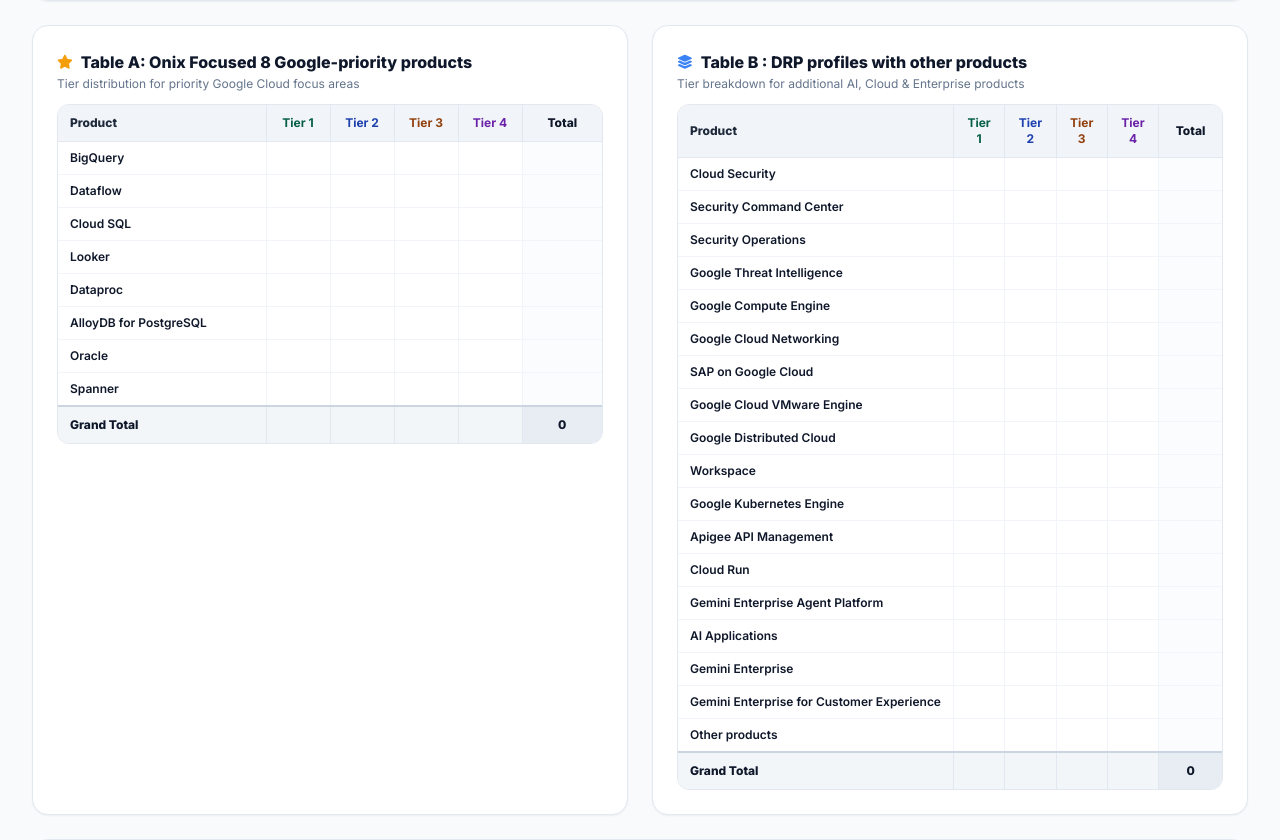
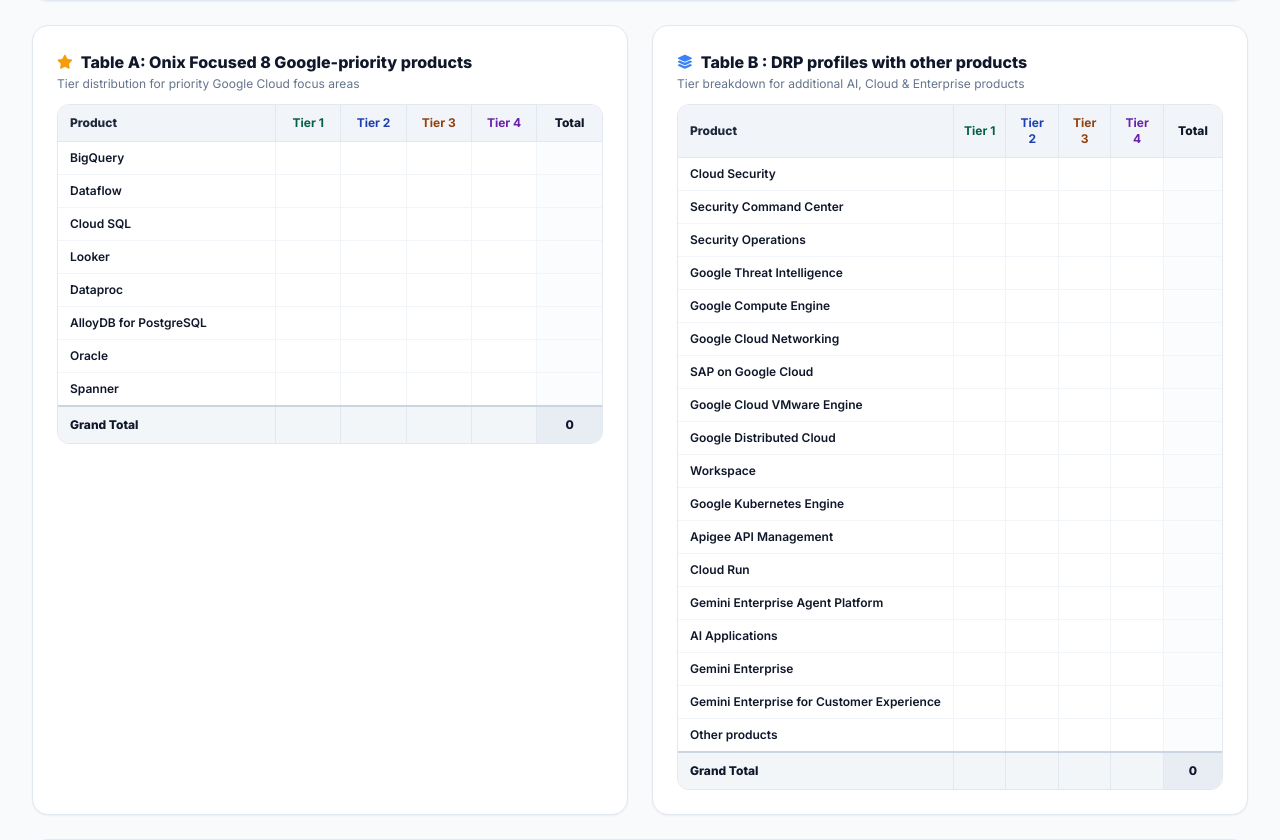
Before and after one commit to nikhilshelke-spec/onix-drp-portal, a Flask app: page / in a window 1280 px wide. Shown: the part 1049-1889 px from the top of the page. Run offline with Flask 3, Linux system fonts and the light colour scheme; the visitor is signed in with stand-in values (Sample User, id 1); some libraries are stand-ins or nearby versions.

Commit message:
Optimize Products Matrix table layout to eliminate empty gap between Product and Tier columns

```diff
--- a/templates/dashboard.html
+++ b/templates/dashboard.html
@@ -285,12 +285,12 @@
                     <table class="w-full text-left text-xs text-slate-700 border-collapse">
                         <thead class="bg-slate-100 text-slate-800 font-bold border-b border-slate-200">
                             <tr>
-                                <th class="py-2.5 px-3 border-r border-slate-200 font-extrabold">Product</th>
-                                <th class="py-2.5 px-2.5 text-center border-r border-slate-200 text-emerald-800 font-bold w-16">Tier 1</th>
-                                <th class="py-2.5 px-2.5 text-center border-r border-slate-200 text-blue-800 font-bold w-16">Tier 2</th>
-                                <th class="py-2.5 px-2.5 text-center border-r border-slate-200 text-amber-800 font-bold w-16">Tier 3</th>
-                                <th class="py-2.5 px-2.5 text-center border-r border-slate-200 text-purple-800 font-bold w-16">Tier 4</th>
-                                <th class="py-2.5 px-3 text-center font-extrabold text-slate-900 w-20">Total</th>
+                                <th class="py-2.5 px-3 border-r border-slate-200 font-extrabold w-2/5">Product</th>
+                                <th class="py-2.5 px-2.5 text-center border-r border-slate-200 text-emerald-800 font-bold w-[12%]">Tier 1</th>
+                                <th class="py-2.5 px-2.5 text-center border-r border-slate-200 text-blue-800 font-bold w-[12%]">Tier 2</th>
+                                <th class="py-2.5 px-2.5 text-center border-r border-slate-200 text-amber-800 font-bold w-[12%]">Tier 3</th>
+                                <th class="py-2.5 px-2.5 text-center border-r border-slate-200 text-purple-800 font-bold w-[12%]">Tier 4</th>
+                                <th class="py-2.5 px-3 text-center font-extrabold text-slate-900 w-[12%]">Total</th>
                             </tr>
                         </thead>
                         <tbody class="divide-y divide-slate-100">
@@ -337,12 +337,12 @@
                     <table class="w-full text-left text-xs text-slate-700 border-collapse">
                         <thead class="bg-slate-100 text-slate-800 font-bold border-b border-slate-200">
                             <tr>
-                                <th class="py-2.5 px-3 border-r border-slate-200 font-extrabold">Product</th>
-                                <th class="py-2.5 px-2.5 text-center border-r border-slate-200 text-emerald-800 font-bold w-16">Tier 1</th>
-                                <th class="py-2.5 px-2.5 text-center border-r border-slate-200 text-blue-800 font-bold w-16">Tier 2</th>
-                                <th class="py-2.5 px-2.5 text-center border-r border-slate-200 text-amber-800 font-bold w-16">Tier 3</th>
-                                <th class="py-2.5 px-2.5 text-center border-r border-slate-200 text-purple-800 font-bold w-16">Tier 4</th>
-                                <th class="py-2.5 px-3 text-center font-extrabold text-slate-900 w-20">Total</th>
+                                <th class="py-2.5 px-3 border-r border-slate-200 font-extrabold w-2/5">Product</th>
+                                <th class="py-2.5 px-2.5 text-center border-r border-slate-200 text-emerald-800 font-bold w-[12%]">Tier 1</th>
+                                <th class="py-2.5 px-2.5 text-center border-r border-slate-200 text-blue-800 font-bold w-[12%]">Tier 2</th>
+                                <th class="py-2.5 px-2.5 text-center border-r border-slate-200 text-amber-800 font-bold w-[12%]">Tier 3</th>
+                                <th class="py-2.5 px-2.5 text-center border-r border-slate-200 text-purple-800 font-bold w-[12%]">Tier 4</th>
+                                <th class="py-2.5 px-3 text-center font-extrabold text-slate-900 w-[12%]">Total</th>
                             </tr>
                         </thead>
                         <tbody class="divide-y divide-slate-100">
```
Also changed, not shown: templates/priority_dashboard.html (+6 -6 lines).
